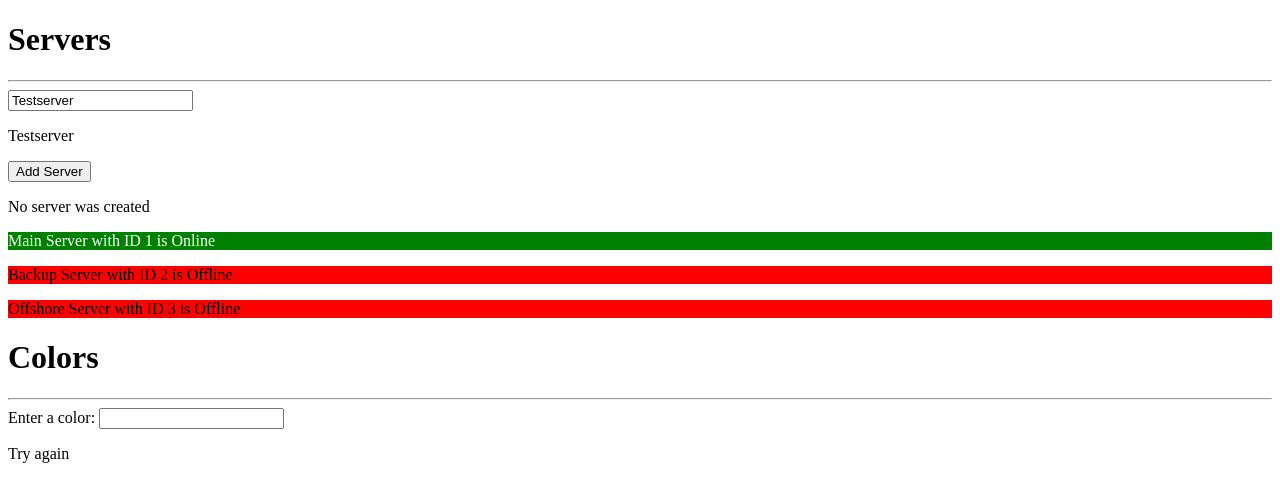
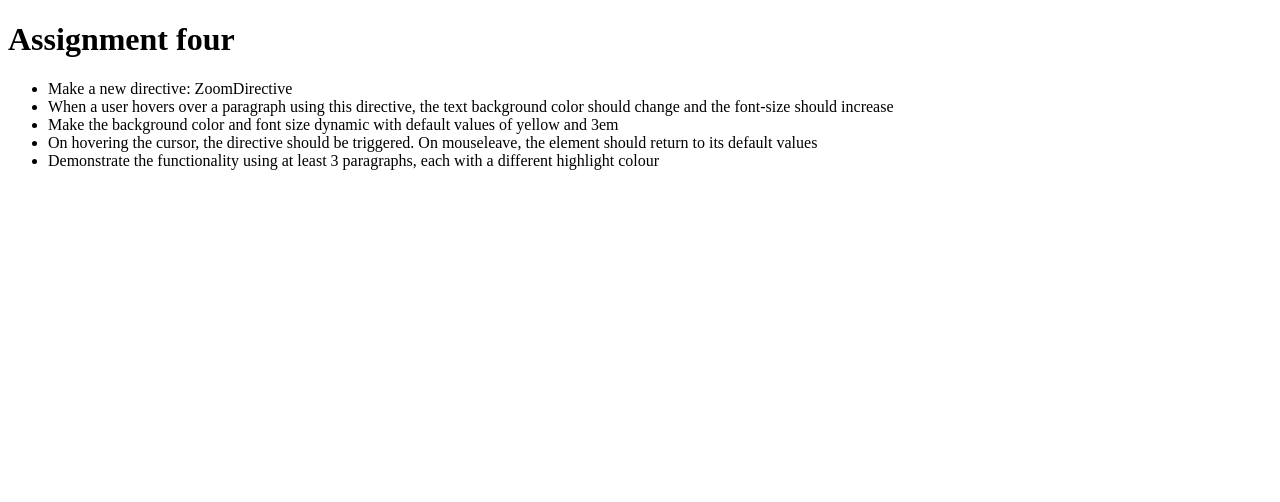
Before and after one commit to MichWouters/Fwo_Angular, an Angular app: page / in a window 1280 px wide. Shown: the top 502 px of the page. Built offline with nearby package versions, Linux system fonts and the light colour scheme.

Commit message:
End of directives / Start of assignment 4

```diff
--- a/src/app/app.component.html
+++ b/src/app/app.component.html
@@ -1,5 +1,7 @@
 <!-- <app-assignment-one></app-assignment-one> -->
 <!-- <app-assignment-two></app-assignment-two> -->
 <!-- <app-assignment-three></app-assignment-three> -->
-<app-servers></app-servers>
-<app-colors></app-colors>
+<app-assignment-four></app-assignment-four>
+<!-- <app-servers></app-servers>
+<app-colors></app-colors> -->
+<!-- <app-directive-example></app-directive-example> -->
--- /dev/null
+++ b/src/app/assignments/assignment-four/assignment-four.component.html
@@ -0,0 +1,10 @@
+<h1>Assignment four</h1>
+<ul>
+    <li>Make a new directive: ZoomDirective</li>
+    <li>When a user hovers over a paragraph using this directive, the text background color should change and the
+        font-size should increase</li>
+    <li>Make the background color and font size dynamic with default values of yellow and 3em</li>
+    <li>On hovering the cursor, the directive should be triggered. On mouseleave, the element should return to its
+        default values</li>
+    <li>Demonstrate the functionality using at least 3 paragraphs, each with a different highlight colour</li>
+</ul>
--- /dev/null
+++ b/src/app/assignments/assignment-four/assignment-four.component.ts
@@ -0,0 +1,15 @@
+import { Component, OnInit } from '@angular/core';
+
+@Component({
+  selector: 'app-assignment-four',
+  templateUrl: './assignment-four.component.html',
+  styleUrls: ['./assignment-four.component.css']
+})
+export class AssignmentFourComponent implements OnInit {
+
+  constructor() { }
+
+  ngOnInit(): void {
+  }
+
+}
--- /dev/null
+++ b/src/app/directives/basic-highlight.directive.ts
@@ -0,0 +1,18 @@
+import { Directive, ElementRef, OnInit } from "@angular/core";
+
+@Directive({
+    selector:'[appBasicHiglightDirective]'
+})
+
+export class BasicHighlightDirective implements OnInit{
+
+    constructor(private elementRef: ElementRef){
+
+    }
+
+
+    ngOnInit(): void {
+        this.elementRef.nativeElement.style.backgroundColor = 'green';
+    }
+
+}
--- /dev/null
+++ b/src/app/directives/better-highlight.directive.ts
@@ -0,0 +1,25 @@
+import { StringMap } from '@angular/compiler/src/compiler_facade_interface';
+import { Directive, ElementRef, HostListener, Input } from '@angular/core';
+
+@Directive({
+  selector: '[appBetterHighlight]'
+})
+export class BetterHighlightDirective {
+  @Input() highlightColor: string = '';
+  @Input() defaultColor: string = 'white';
+
+  constructor(private elementRef: ElementRef) { }
+
+  private highlightText(color: string){
+    this.elementRef.nativeElement.style.backgroundColor = color;
+  }
+
+  @HostListener('mouseenter') onMouseOver(){
+    this.highlightText(this.highlightColor);
+  }
+
+  @HostListener('mouseleave') onMouseLeave(){
+    this.highlightText(this.defaultColor);
+  }
+
+}
--- /dev/null
+++ b/src/app/directives/directive-example/directive-example.component.html
@@ -0,0 +1,11 @@
+<p>directive-example works!</p>
+<p appBasicHiglightDirective>Style me using a directive!</p>
+<p appBetterHighlight
+    [highlightColor]="'yellow'">
+    Style me using better a highlight directive!
+</p>
+
+<p appBetterHighlight
+    [highlightColor]="'green'">
+    Another paragraph
+</p>
--- /dev/null
+++ b/src/app/directives/directive-example/directive-example.component.ts
@@ -0,0 +1,15 @@
+import { Component, OnInit } from '@angular/core';
+
+@Component({
+  selector: 'app-directive-example',
+  templateUrl: './directive-example.component.html',
+  styleUrls: ['./directive-example.component.css']
+})
+export class DirectiveExampleComponent implements OnInit {
+
+  constructor() { }
+
+  ngOnInit(): void {
+  }
+
+}
```
Also changed, not shown: src/app/app.module.ts (+10 -0 lines), src/app/assignments/assignment-four/assignment-four.component.css (added), src/app/directives/directive-example/directive-example.component.css (added).
